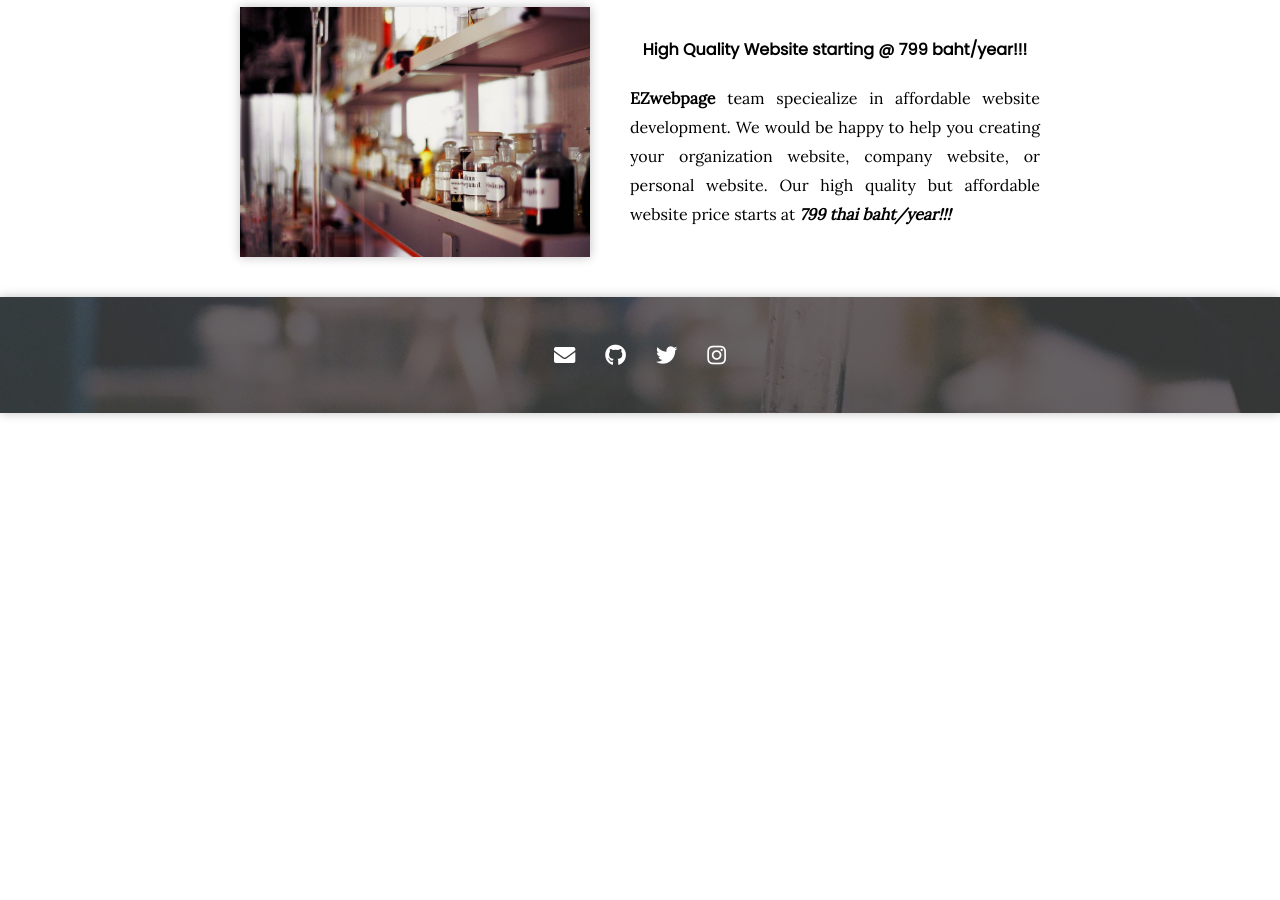
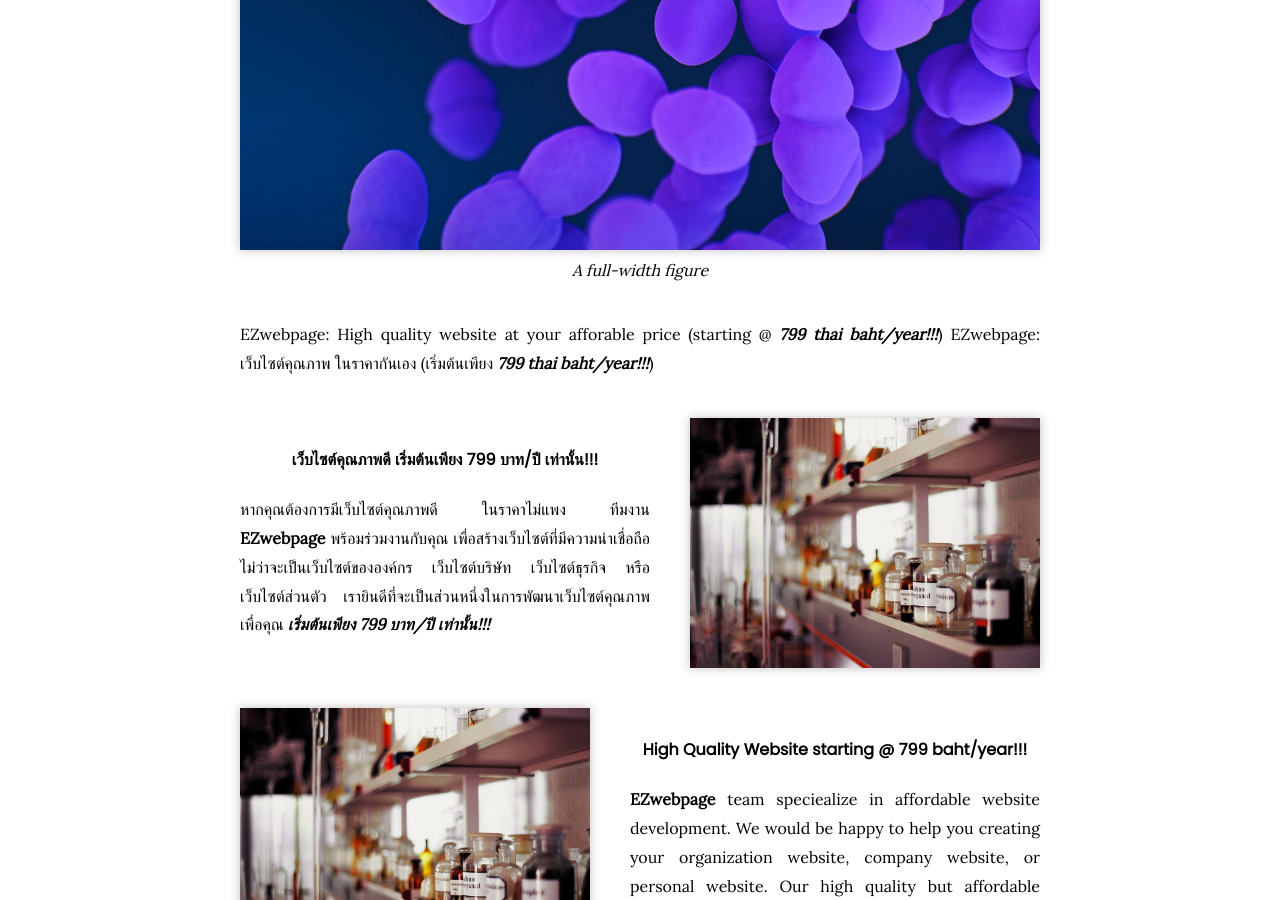
Before and after one commit to EZwebpage/Showcase, a Jekyll site: the page built from index.md, in a window 1280 px wide and 900 px high, scrolled down 538 px. Built offline with Jekyll 4.4.1, drawn with Linux system fonts in a browser that asks for light colours; nearby versions of some CDN libraries.

Commit message:
Update index.md

```diff
--- a/index.md
+++ b/index.md
@@ -3,6 +3,15 @@
 ---
 
 ## EZwebpage ยินดีต้อนรับ
+
+{%
+  include figure.html
+  image="images/bacteria.jpg"
+  caption="A full-width figure"
+  width="100%"
+%}
+EZwebpage: High quality website at your afforable price (starting @ **_799 thai baht/year!!!_**)
+EZwebpage: เว็บไซต์คุณภาพ ในราคากันเอง (เริ่มต้นเพียง **_799 thai baht/year!!!_**)
 
 {% capture text %}
 หากคุณต้องการมีเว็บไซต์คุณภาพดี ในราคาไม่แพง ทีมงาน **EZwebpage** พร้อมร่วมงานกับคุณ เพื่อสร้างเว็บไซต์ที่มีความน่าเชื่อถือ ไม่ว่าจะเป็นเว็บไซต์ขององค์กร เว็บไซต์บริษัท เว็บไซต์ธุรกิจ หรือ เว็บไซต์ส่วนตัว เรายินดีที่จะเป็นส่วนหนึ่งในการพัฒนาเว็บไซต์คุณภาพเพื่อคุณ **_เริ่มต้นเพียง 799 บาท/ปี เท่านั้น!!!_**
```
